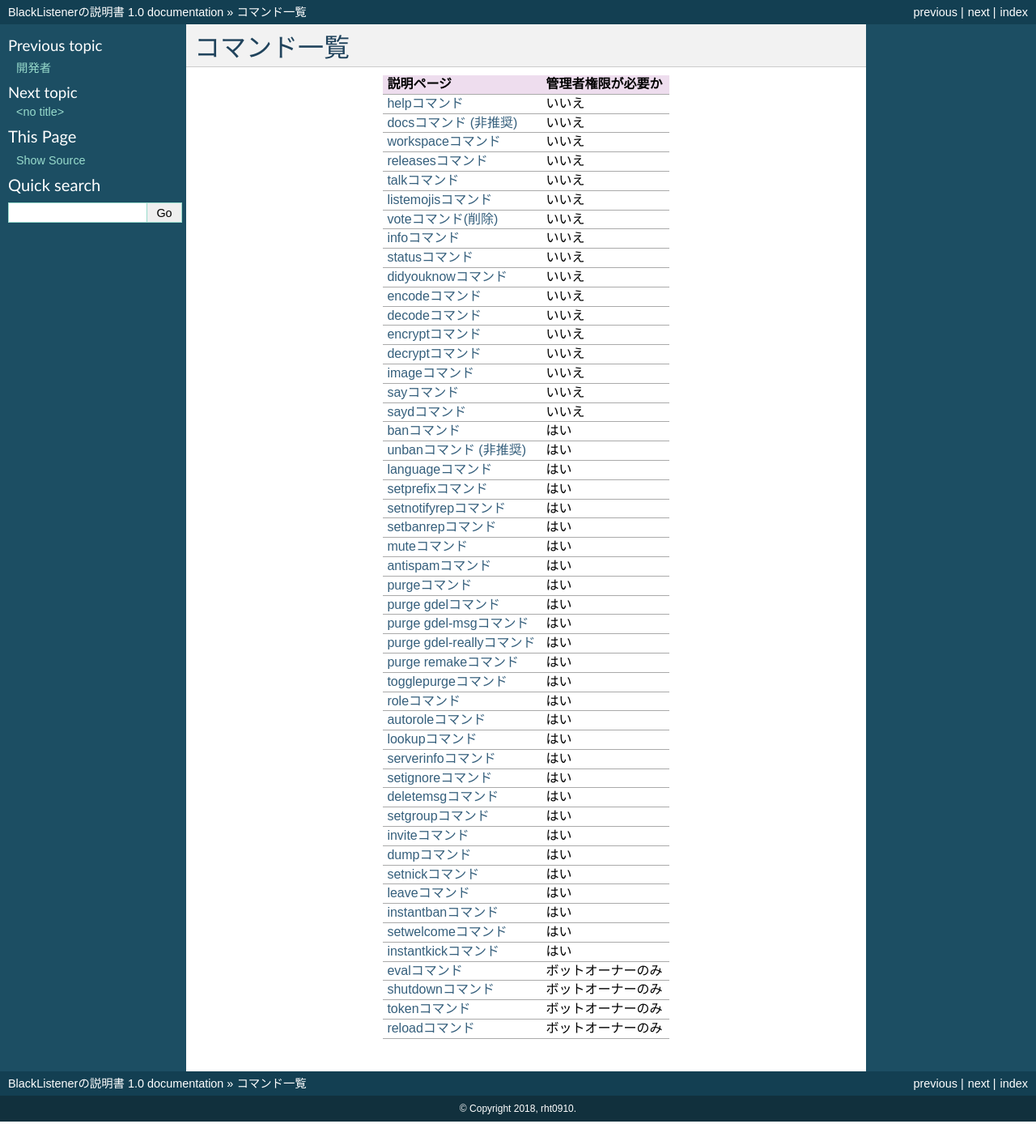
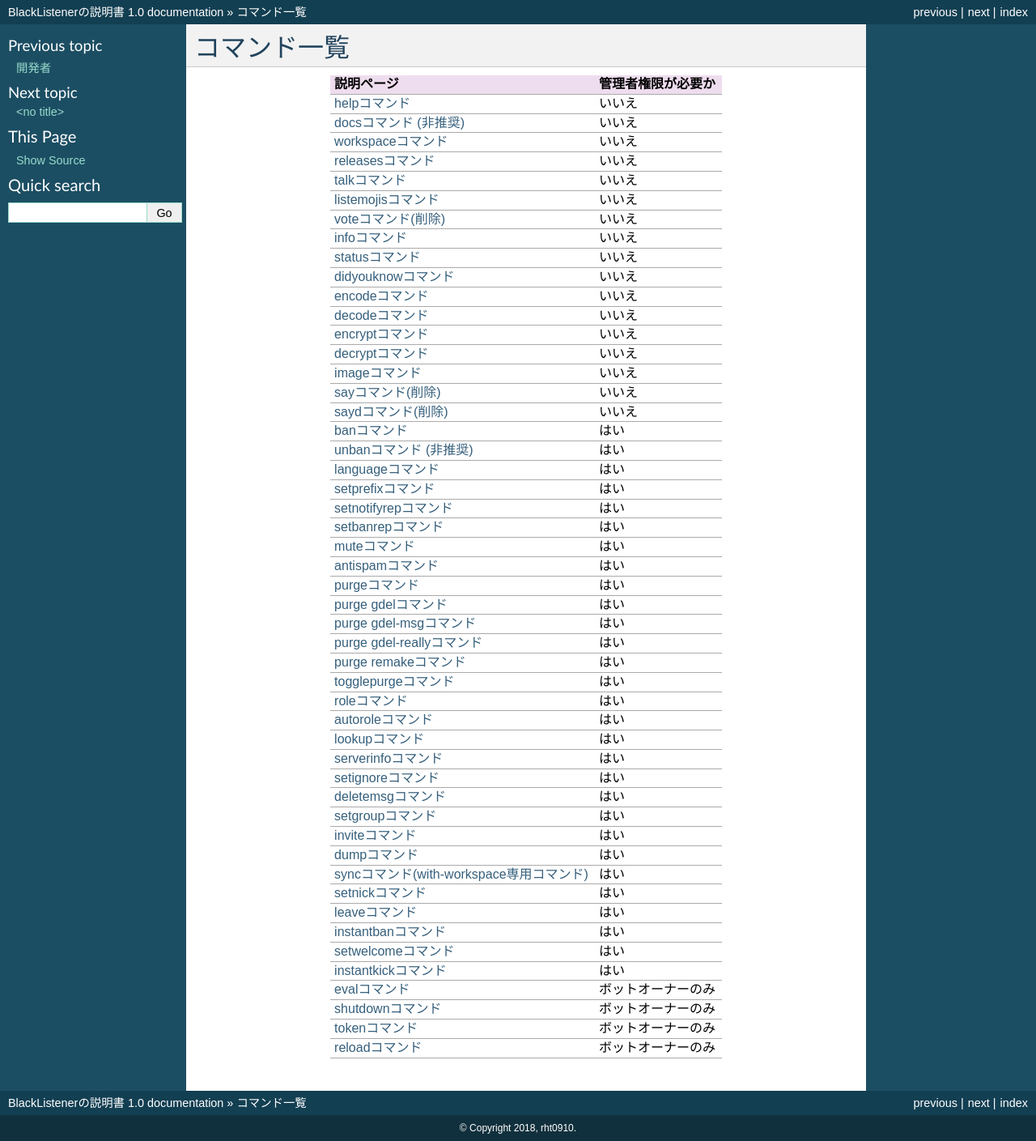
Before and after one commit to acrylic-style/ReadTheDocs, a Sphinx documentation site: the page built from docs/commands.rst, in a window 1280 px wide. Shown: the whole page at 81% size. Built offline with Sphinx 7.4.7, drawn with Linux system fonts in a browser that asks for light colours; before the commit the page ends 1385 px from its top, so only the background shows below that.

Commit message:
say and saydは削除、syncコマンドが条件付きで追加されました

```diff
--- a/docs/commands.rst
+++ b/docs/commands.rst
@@ -85,6 +85,8 @@
 +---------------------------------------+-----------------------+
 | :doc:`commands/dump`                  | はい                  |
 +---------------------------------------+-----------------------+
+| :doc:`commands/sync`                  | はい                  |
++---------------------------------------+-----------------------+
 | :doc:`commands/setnick`               | はい                  |
 +---------------------------------------+-----------------------+
 | :doc:`commands/leave`                 | はい                  |
--- a/docs/commands/say.rst
+++ b/docs/commands/say.rst
@@ -1,7 +1,10 @@
-sayコマンド
+sayコマンド(削除)
 ====
 構文::
         $ say <メッセージ>
 
 | ボットがメッセージを送信して、メッセージは削除しません。
 | everyone、hereは使わないでね。
+
+.. deprecated:: `51c330b <https://github.com/BlackListener/BlackListener/commit/51c330b899144d39582fdb3800f161ebd9ae96ac>`_
+        `51c330b <https://github.com/BlackListener/BlackListener/commit/51c330b899144d39582fdb3800f161ebd9ae96ac>`_のコミットでsay、sayd、sayeコマンドは削除されました。
--- a/docs/commands/sayd.rst
+++ b/docs/commands/sayd.rst
@@ -1,7 +1,10 @@
-saydコマンド
+saydコマンド(削除)
 ====
 構文::
         $ sayd <メッセージ>
 
 | ボットがメッセージを送信して、saydコマンドを実行したメッセージを削除します。
 | everyone、hereは使わないでね。
+
+.. deprecated:: `51c330b <https://github.com/BlackListener/BlackListener/commit/51c330b899144d39582fdb3800f161ebd9ae96ac>`_
+        `51c330b <https://github.com/BlackListener/BlackListener/commit/51c330b899144d39582fdb3800f161ebd9ae96ac>`_のコミットでsay、sayd、sayeコマンドは削除されました。
--- /dev/null
+++ b/docs/commands/sync.rst
@@ -0,0 +1,14 @@
+syncコマンド(with-workspace専用コマンド)
+====
+構文::
+        $ sync
+
+| BlackListenerと言語を同期します。
+| BlackListener側の言語がwith-workspaceのボット側に保存されます。
+| BlackListener(master)とBlackListener Extension(with-workspace)両方がサーバーにいる場合のみ使用できます。
+
+.. note::
+        BlackListenerが存在しない、with-workspaceだけのスタンドアロンになっているサーバーではこのコマンドは使えません。
+
+.. note::
+        BlackListenerだけが存在する場合も、何も起きません。
```
